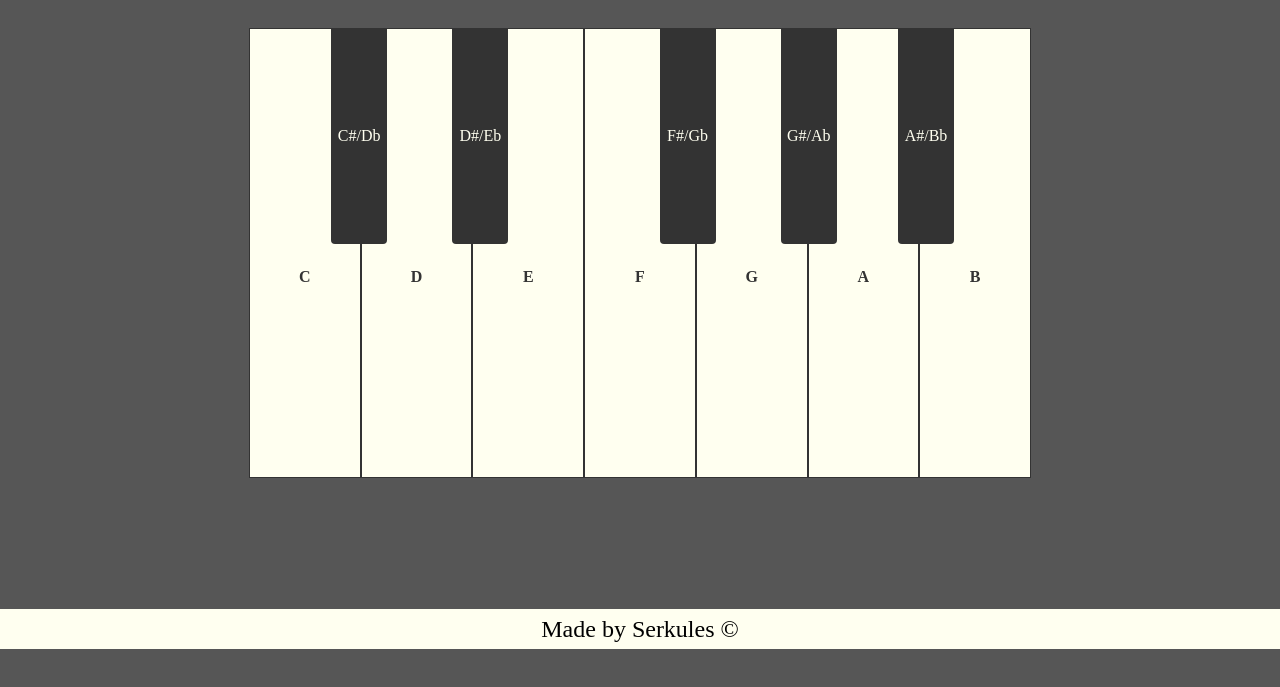
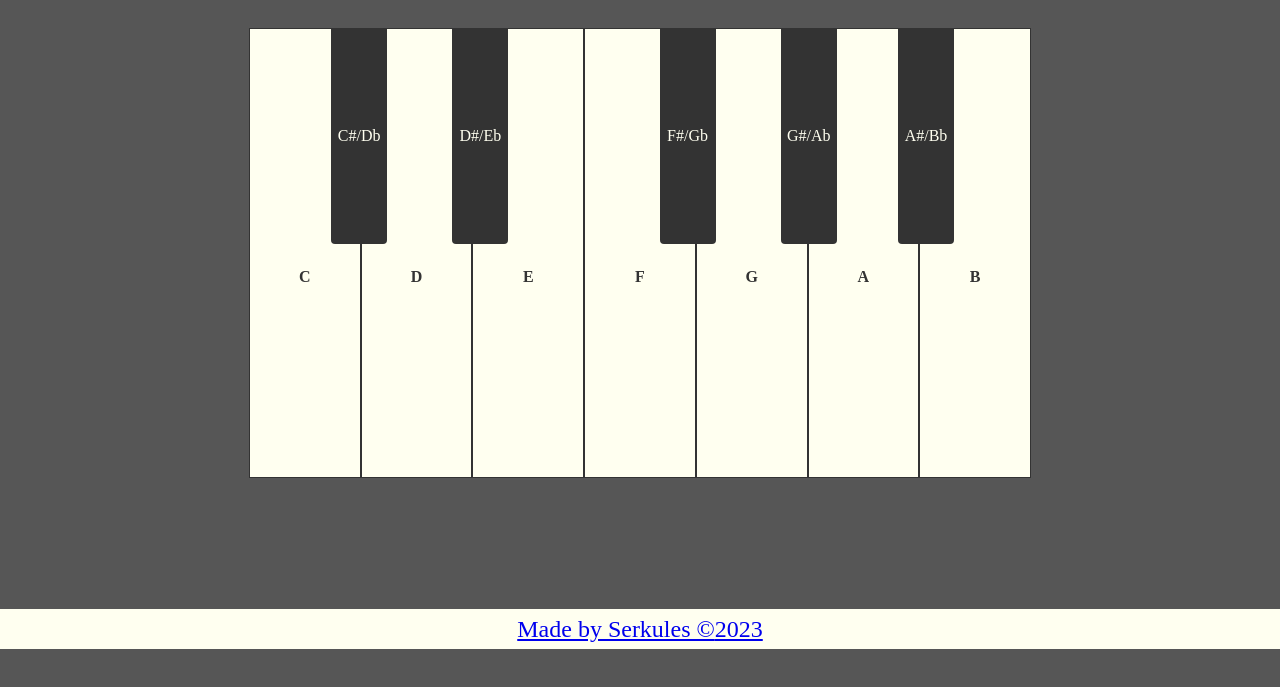
Before and after one commit to DruSerkes/vanilla-piano, a plain HTML site: page index.html in a window 1280 px wide. Shown: the part 151-838 px from the top of the page. Drawn offline with Linux system fonts and the light colour scheme.

Commit message:
Add link to footer

```diff
--- a/index.html
+++ b/index.html
@@ -29,7 +29,11 @@
     </section>
   </main>
 
-  <footer>Made by Serkules &copy;</footer>
+  <footer>
+    <a href="https://github.com/DruSerkes" target="_blank" rel="noopener noreferrer">
+      Made by Serkules &copy;<span class="year" />
+    </a>
+  </footer>
 </body>
 
 </html>
--- a/script.js
+++ b/script.js
@@ -1,9 +1,10 @@
 const whiteKeys = document.querySelectorAll('.white-key');
 const blackKeys = document.querySelectorAll('.black-key');
 const keyArray = Array.from([...whiteKeys, ...blackKeys])
+const yearSpan = document.querySelector('.year');
+const year = new Date().getFullYear();
 
 let sound = new Audio();
-
 const handlePlayNote = key => {
   const note = key.target.id;
   console.log(note);
@@ -19,3 +20,5 @@ keyArray.forEach(key => {
   key.addEventListener('pointerdown', handlePlayNote)
   key.addEventListener('pointerup', handleStopPlay)
 })
+
+yearSpan.innerText = year;
```
